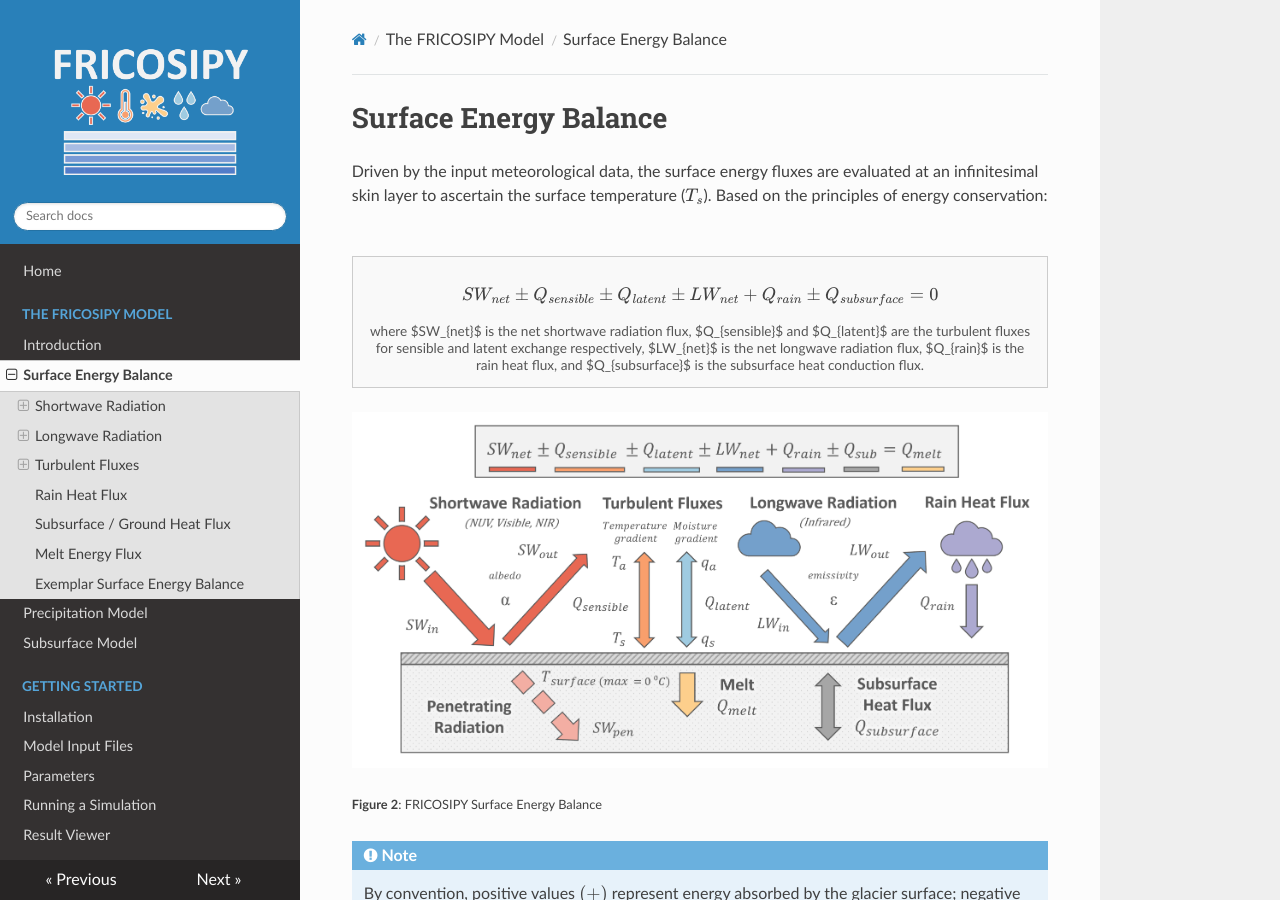
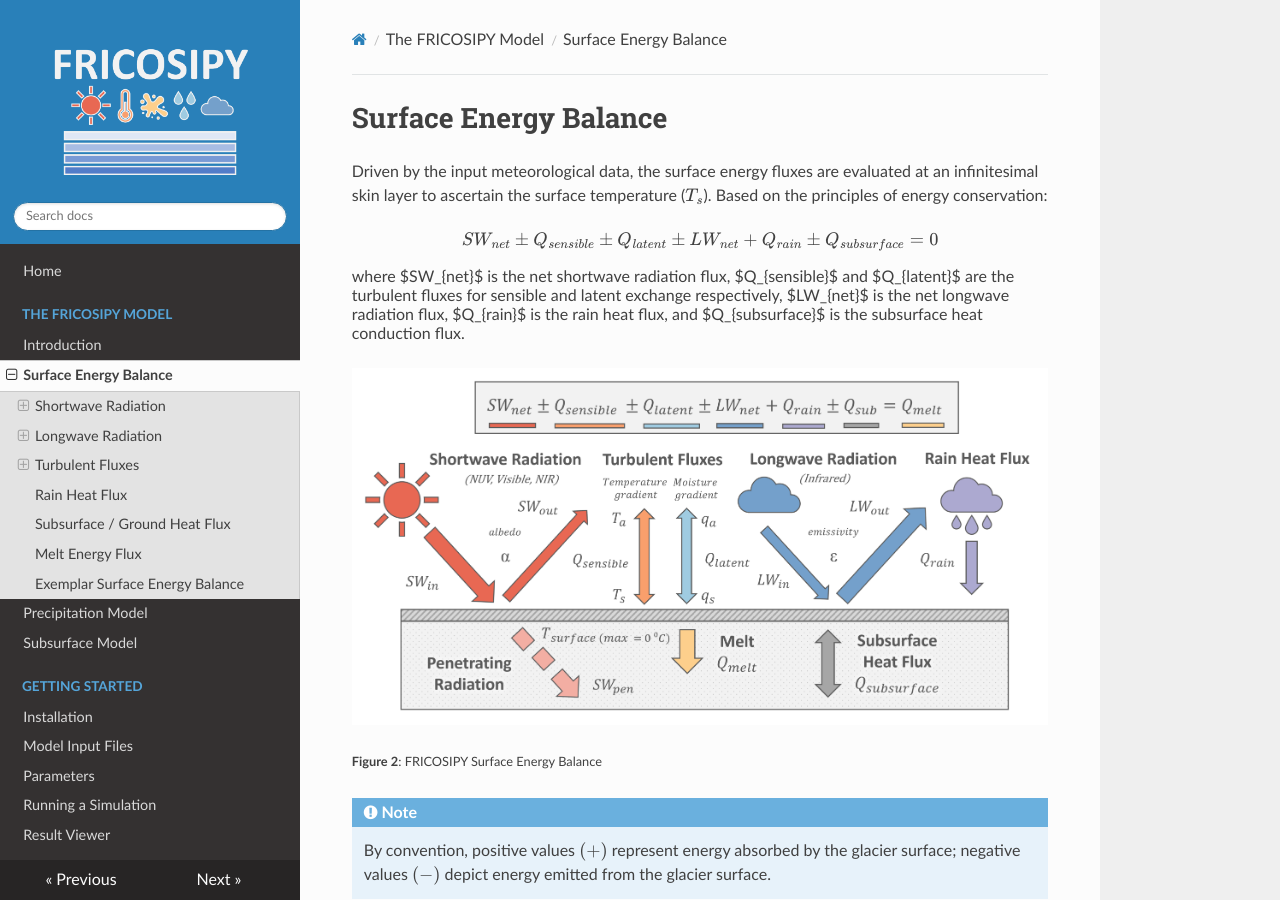
Before and after one commit to MarcusGastaldello/FRICOSIPY, an MkDocs documentation site: the page built from docs/surface_energy_balance.md, in a window 1280 px wide and 900 px high. Built offline with MkDocs 1.6.1, drawn with Linux system fonts in a browser that asks for light colours; nearby versions of some CDN libraries.

Commit message:
Update surface_energy_balance.md

```diff
--- a/docs/surface_energy_balance.md
+++ b/docs/surface_energy_balance.md
@@ -2,11 +2,13 @@
 
 Driven by the input meteorological data, the surface energy fluxes are evaluated at an infinitesimal skin layer to ascertain the surface temperature ($T_s$). Based on the principles of energy conservation:
 
-<figure class="math-block">
+<figure class="math-figure">
+<div class="math-box">
 $$
 SW_{net} \pm Q_{sensible} \pm Q_{latent} \pm LW_{net} + Q_{rain} \pm Q_{subsurface} = 0
 $$
-<figcaption style = "math-caption">
+</div>
+<figcaption>
 where $SW_{net}$ is the net shortwave radiation flux, $Q_{sensible}$ and $Q_{latent}$ are the turbulent fluxes for sensible and latent exchange respectively, $LW_{net}$ is the net longwave radiation flux, $Q_{rain}$ is the rain heat flux, and $Q_{subsurface}$ is the subsurface heat conduction flux.
 </figcaption>
 </figure>
```
